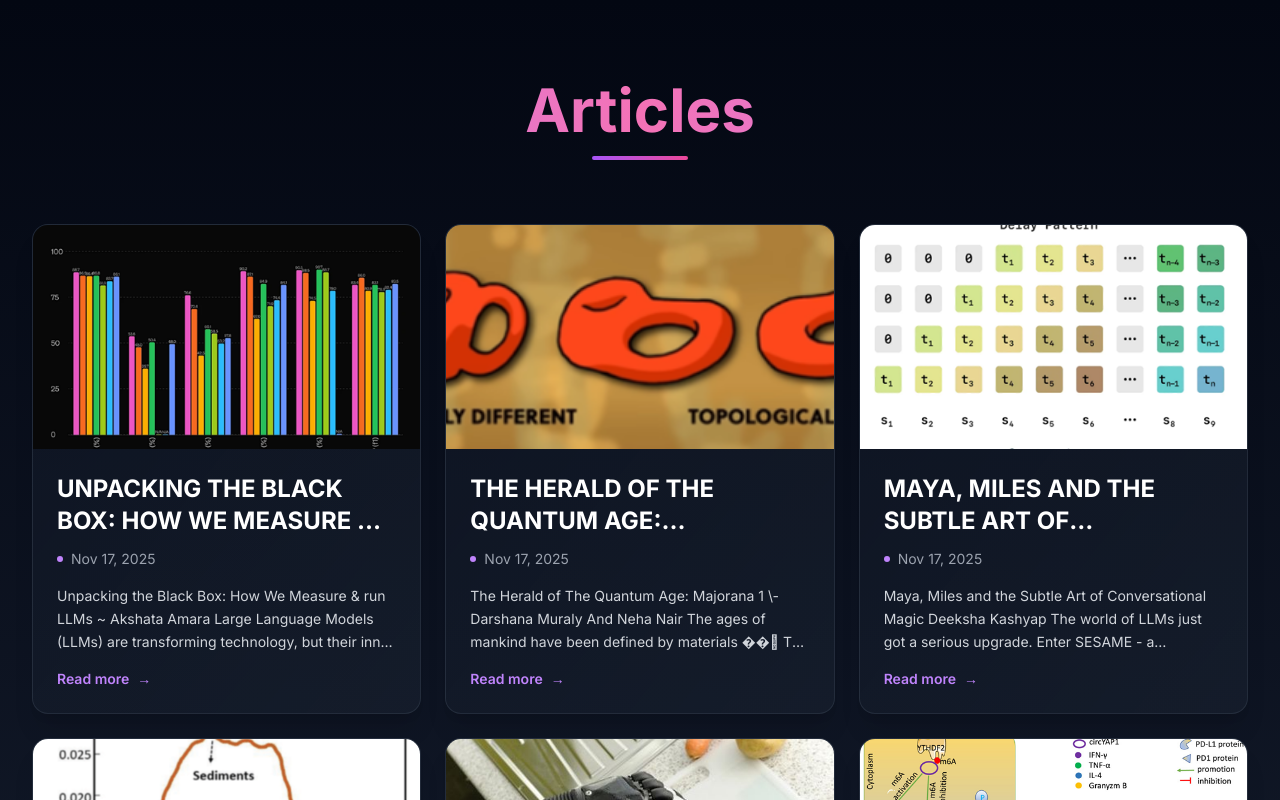
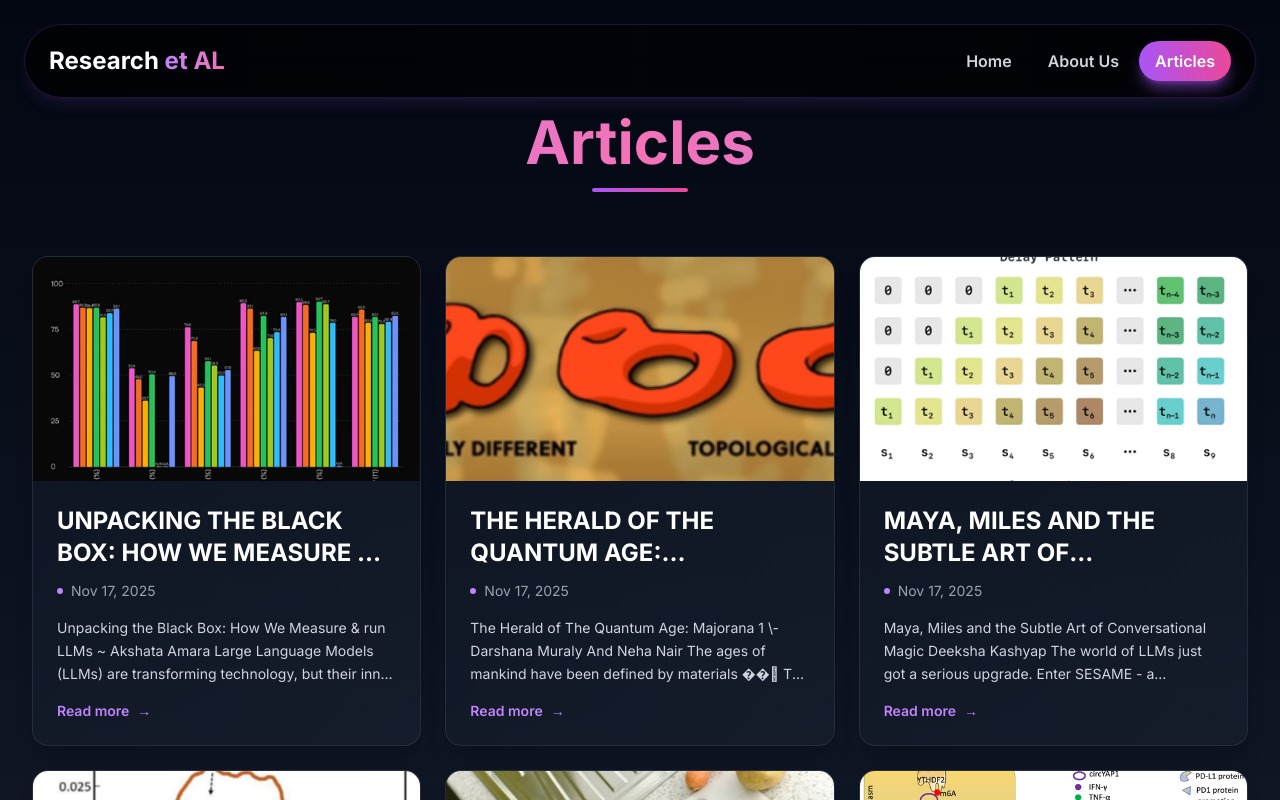
Before and after one commit to sidd2006/Et-Al, a Next.js app: page /articles in a window 1280 px wide. Shown: the top 800 px of the page. Built offline with nearby package versions, Linux system fonts and the light colour scheme.

Commit message:
feat(articles): add Navbar to articles page and adjust top padding

```diff
--- a/src/app/articles/page.tsx
+++ b/src/app/articles/page.tsx
@@ -1,12 +1,14 @@
 import Link from "next/link";
 import Image from "next/image";
+import Navbar from "@/components/Navbar";
 import { getAllArticles } from "@/lib/articles";
 
 export default function ArticlesPage() {
   const articles = getAllArticles();
 
   return (
-    <main className="min-h-screen bg-gradient-to-b from-gray-950 via-gray-900 to-gray-950 py-20 px-4 sm:px-6 lg:px-8">
+    <main className="min-h-screen bg-gradient-to-b from-gray-950 via-gray-900 to-gray-950 pt-28 py-20 px-4 sm:px-6 lg:px-8">
+      <Navbar />
       <div className="max-w-7xl mx-auto">
         {/* Header */}
         <div className="mb-16 text-center">
```
